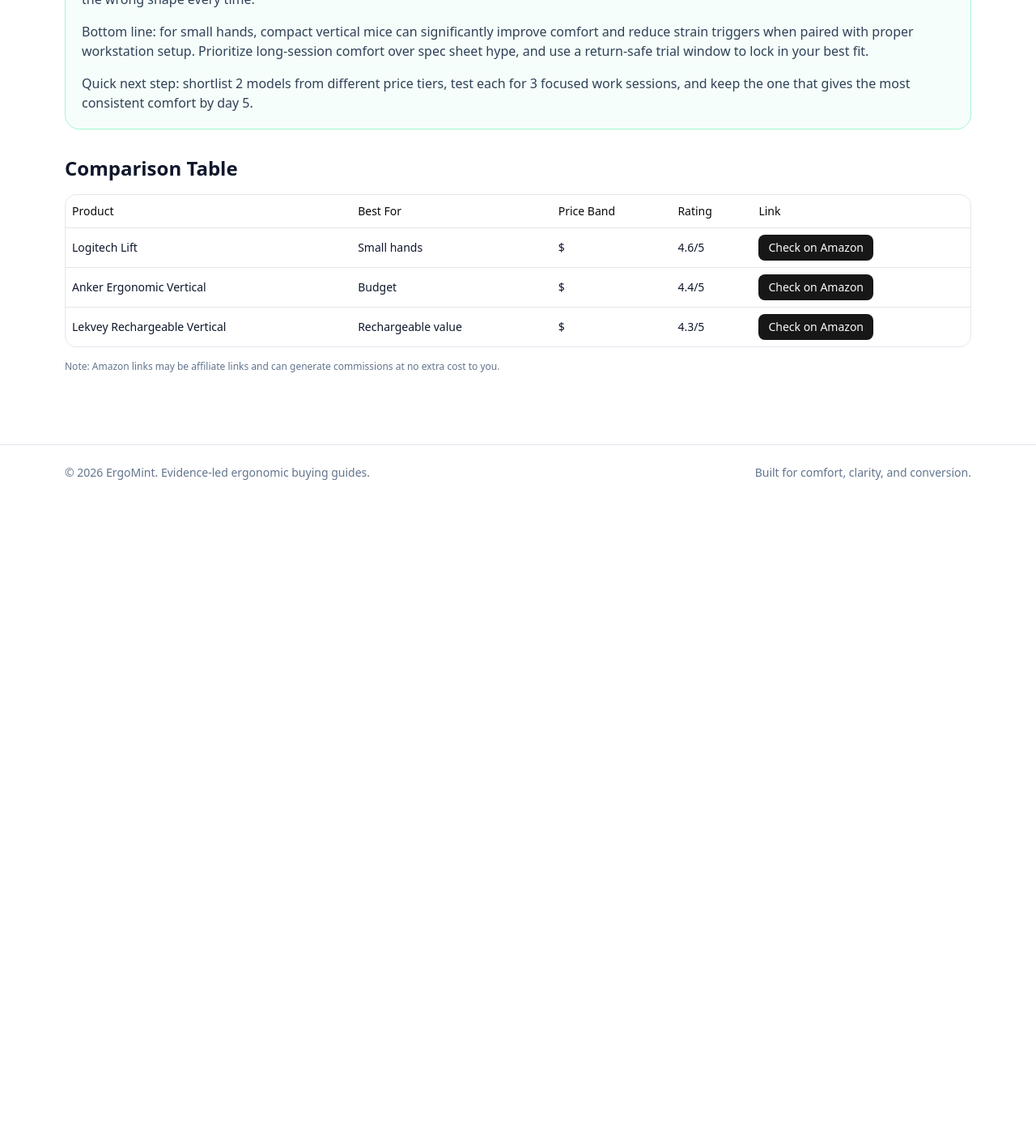
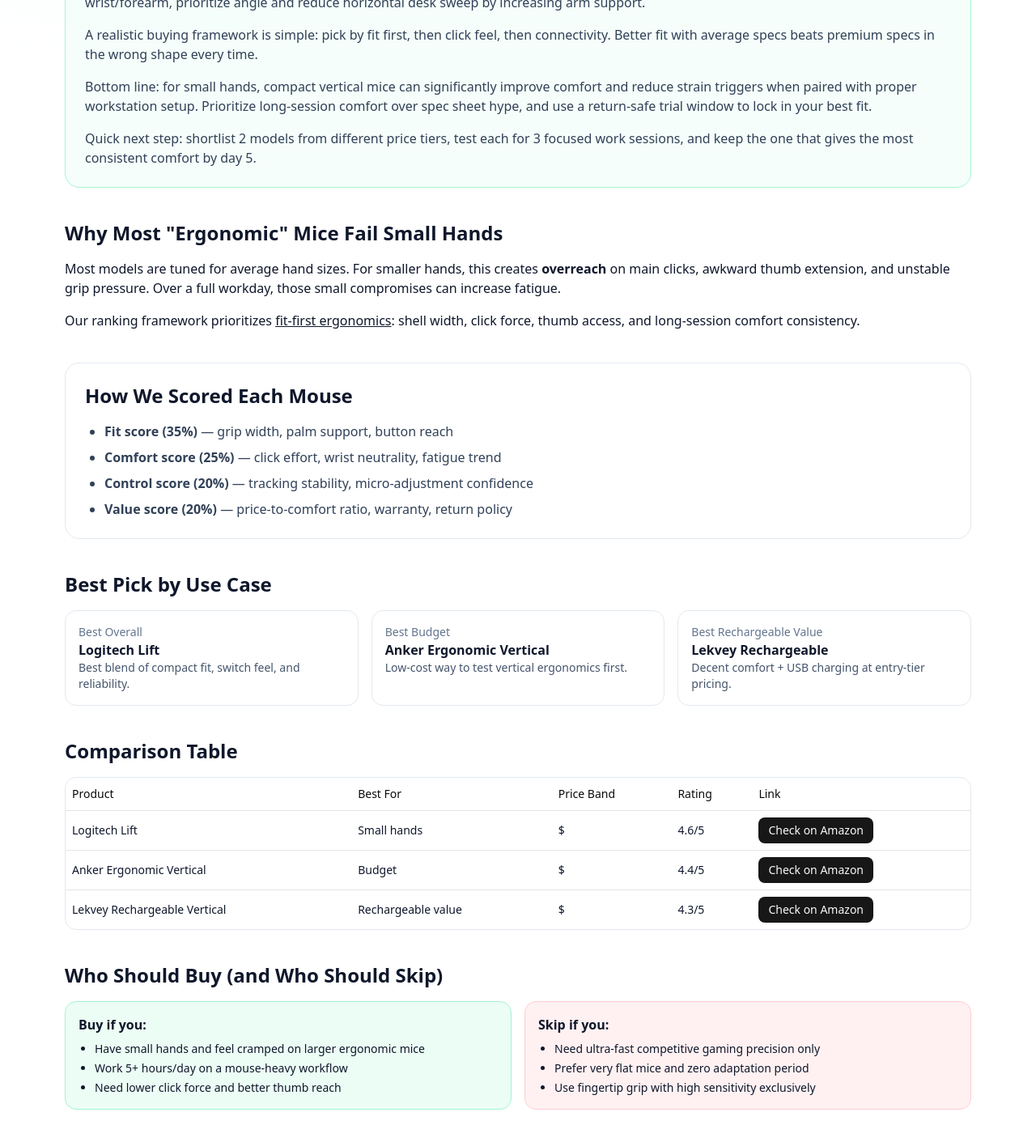
Before and after one commit to salimclawbot/mouse, a Next.js app: page /guides/best-vertical-mouse-small-hands-carpal-tunnel in a window 1280 px wide. Shown: the part 1330-2741 px from the top of the page at 81% size. Before the commit the page ends 1948 px from the top, so only its background shows below. Built offline with nearby package versions, Linux system fonts and the light colour scheme.

Commit message:
content/design: upgrade premium demo article with full structured sections

```diff
--- a/src/app/guides/[slug]/page.tsx
+++ b/src/app/guides/[slug]/page.tsx
@@ -29,25 +29,74 @@ export default async function GuidePage({ params }: { params: Promise<{ slug: st
   const guide = guides.find((g) => g.slug === slug);
   if (!guide) notFound();
 
+  const isPremiumDemo = slug === "best-vertical-mouse-small-hands-carpal-tunnel";
+
   return (
-    <article className="space-y-8">
+    <article className="space-y-10">
       <div className="overflow-hidden rounded-2xl border border-slate-200">
-        <Image src={guide.heroImage} alt={guide.title} width={1600} height={900} className="h-[320px] w-full object-cover" />
+        <Image src={guide.heroImage} alt={guide.title} width={1600} height={900} className="h-[360px] w-full object-cover" />
       </div>
 
-      <div className="space-y-3">
+      <header className="space-y-3">
         <Badge variant="secondary" className="capitalize">{guide.intent}</Badge>
         <h1 className="text-4xl font-extrabold tracking-tight">{guide.title}</h1>
-        <p className="text-slate-600">{guide.description}</p>
+        <p className="text-lg text-slate-600">{guide.description}</p>
         <p className="text-xs uppercase text-slate-500">Updated {guide.updated}</p>
-      </div>
+      </header>
 
-      <div className="space-y-4 rounded-2xl border border-emerald-200 bg-emerald-50/50 p-5">
-        <h2 className="text-xl font-bold">Quick Take</h2>
+      <section className="space-y-4 rounded-2xl border border-emerald-200 bg-emerald-50/50 p-6">
+        <h2 className="text-2xl font-bold">Quick Answer (TL;DR)</h2>
         {guide.body.map((p, i) => (
           <p key={i} className="text-slate-700">{p}</p>
         ))}
-      </div>
+      </section>
+
+      {isPremiumDemo && (
+        <>
+          <section className="space-y-4">
+            <h2 className="text-2xl font-bold">Why Most "Ergonomic" Mice Fail Small Hands</h2>
+            <p>
+              Most models are tuned for average hand sizes. For smaller hands, this creates <strong>overreach</strong> on main clicks,
+              awkward thumb extension, and unstable grip pressure. Over a full workday, those small compromises can increase fatigue.
+            </p>
+            <p>
+              Our ranking framework prioritizes <span className="underline">fit-first ergonomics</span>: shell width, click force,
+              thumb access, and long-session comfort consistency.
+            </p>
+          </section>
+
+          <section className="space-y-4 rounded-2xl border border-slate-200 p-6">
+            <h2 className="text-2xl font-bold">How We Scored Each Mouse</h2>
+            <ul className="list-disc space-y-2 pl-6 text-slate-700">
+              <li><strong>Fit score (35%)</strong> — grip width, palm support, button reach</li>
+              <li><strong>Comfort score (25%)</strong> — click effort, wrist neutrality, fatigue trend</li>
+              <li><strong>Control score (20%)</strong> — tracking stability, micro-adjustment confidence</li>
+              <li><strong>Value score (20%)</strong> — price-to-comfort ratio, warranty, return policy</li>
+            </ul>
+          </section>
+
+          <section className="space-y-4">
+            <h2 className="text-2xl font-bold">Best Pick by Use Case</h2>
+            <div className="grid gap-4 md:grid-cols-3">
+              <div className="rounded-xl border border-slate-200 p-4">
+                <p className="text-sm text-slate-500">Best Overall</p>
+                <p className="font-semibold">Logitech Lift</p>
+                <p className="text-sm text-slate-600">Best blend of compact fit, switch feel, and reliability.</p>
+              </div>
+              <div className="rounded-xl border border-slate-200 p-4">
+                <p className="text-sm text-slate-500">Best Budget</p>
+                <p className="font-semibold">Anker Ergonomic Vertical</p>
+                <p className="text-sm text-slate-600">Low-cost way to test vertical ergonomics first.</p>
+              </div>
+              <div className="rounded-xl border border-slate-200 p-4">
+                <p className="text-sm text-slate-500">Best Rechargeable Value</p>
+                <p className="font-semibold">Lekvey Rechargeable</p>
+                <p className="text-sm text-slate-600">Decent comfort + USB charging at entry-tier pricing.</p>
+              </div>
+            </div>
+          </section>
+        </>
+      )}
 
       <section className="space-y-4">
         <h2 className="text-2xl font-bold">Comparison Table</h2>
@@ -79,10 +128,48 @@ export default async function GuidePage({ params }: { params: Promise<{ slug: st
             </TableBody>
           </Table>
         </div>
-        <p className="text-xs text-slate-500">
-          Note: Amazon links may be affiliate links and can generate commissions at no extra cost to you.
-        </p>
       </section>
+
+      {isPremiumDemo && (
+        <>
+          <section className="space-y-4">
+            <h2 className="text-2xl font-bold">Who Should Buy (and Who Should Skip)</h2>
+            <div className="grid gap-4 md:grid-cols-2">
+              <div className="rounded-xl border border-emerald-200 bg-emerald-50 p-4">
+                <h3 className="font-semibold">Buy if you:</h3>
+                <ul className="mt-2 list-disc space-y-1 pl-5 text-sm">
+                  <li>Have small hands and feel cramped on larger ergonomic mice</li>
+                  <li>Work 5+ hours/day on a mouse-heavy workflow</li>
+                  <li>Need lower click force and better thumb reach</li>
+                </ul>
+              </div>
+              <div className="rounded-xl border border-rose-200 bg-rose-50 p-4">
+                <h3 className="font-semibold">Skip if you:</h3>
+                <ul className="mt-2 list-disc space-y-1 pl-5 text-sm">
+                  <li>Need ultra-fast competitive gaming precision only</li>
+                  <li>Prefer very flat mice and zero adaptation period</li>
+                  <li>Use fingertip grip with high sensitivity exclusively</li>
+                </ul>
+              </div>
+            </div>
+          </section>
+
+          <section className="space-y-4 rounded-2xl border border-slate-200 p-6">
+            <h2 className="text-2xl font-bold">FAQ</h2>
+            <div className="space-y-3 text-slate-700">
+              <p><strong>Can a vertical mouse cure carpal tunnel?</strong><br />No. It may reduce aggravating posture/load but is not a cure.</p>
+              <p><strong>How long does adaptation take?</strong><br />Usually 3–10 days for office users.</p>
+              <p><strong>What matters more than DPI?</strong><br />Fit, click force, and stability under normal work speed.</p>
+              <p><strong>Should I use Bluetooth or dongle?</strong><br />Dongle is often more stable; Bluetooth is cleaner for travel.</p>
+              <p><strong>What if two mice feel similar?</strong><br />Keep the one with lower finger fatigue by day 5.</p>
+            </div>
+          </section>
+        </>
+      )}
+
+      <p className="text-xs text-slate-500">
+        Note: Amazon links may be affiliate links and can generate commissions at no extra cost to you.
+      </p>
     </article>
   );
 }
```
